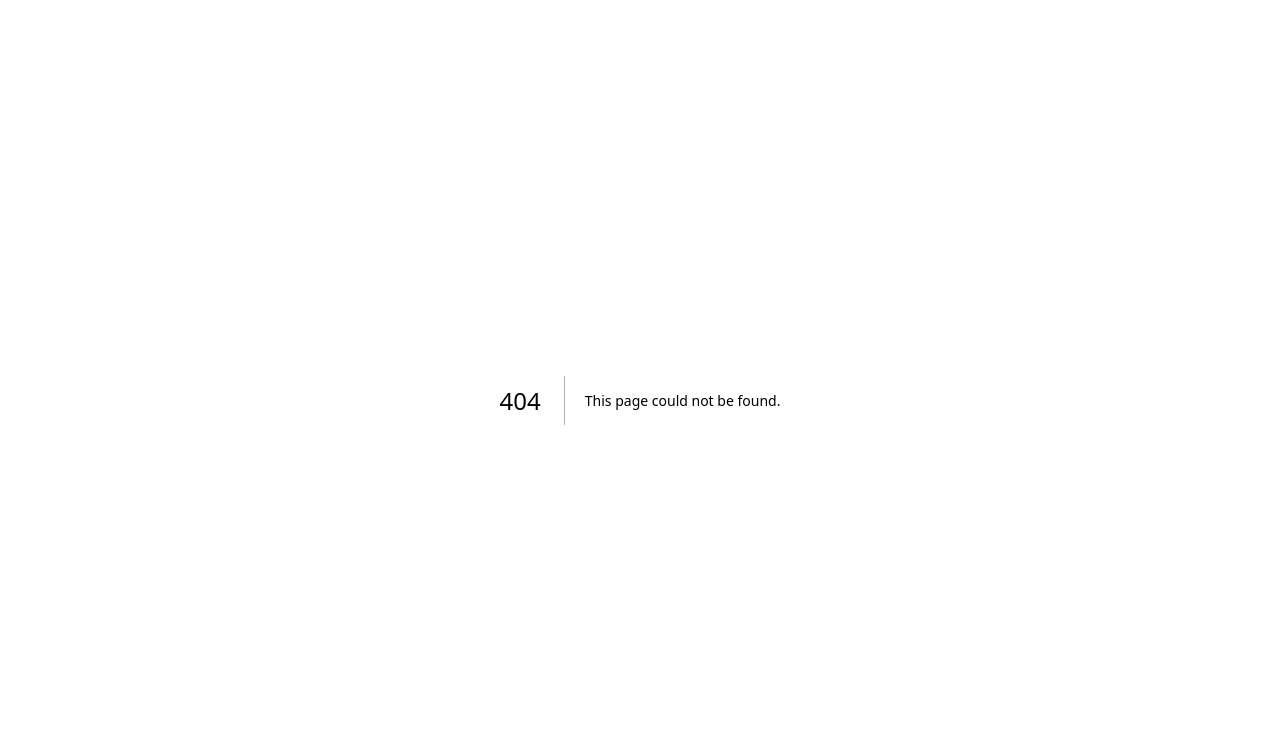
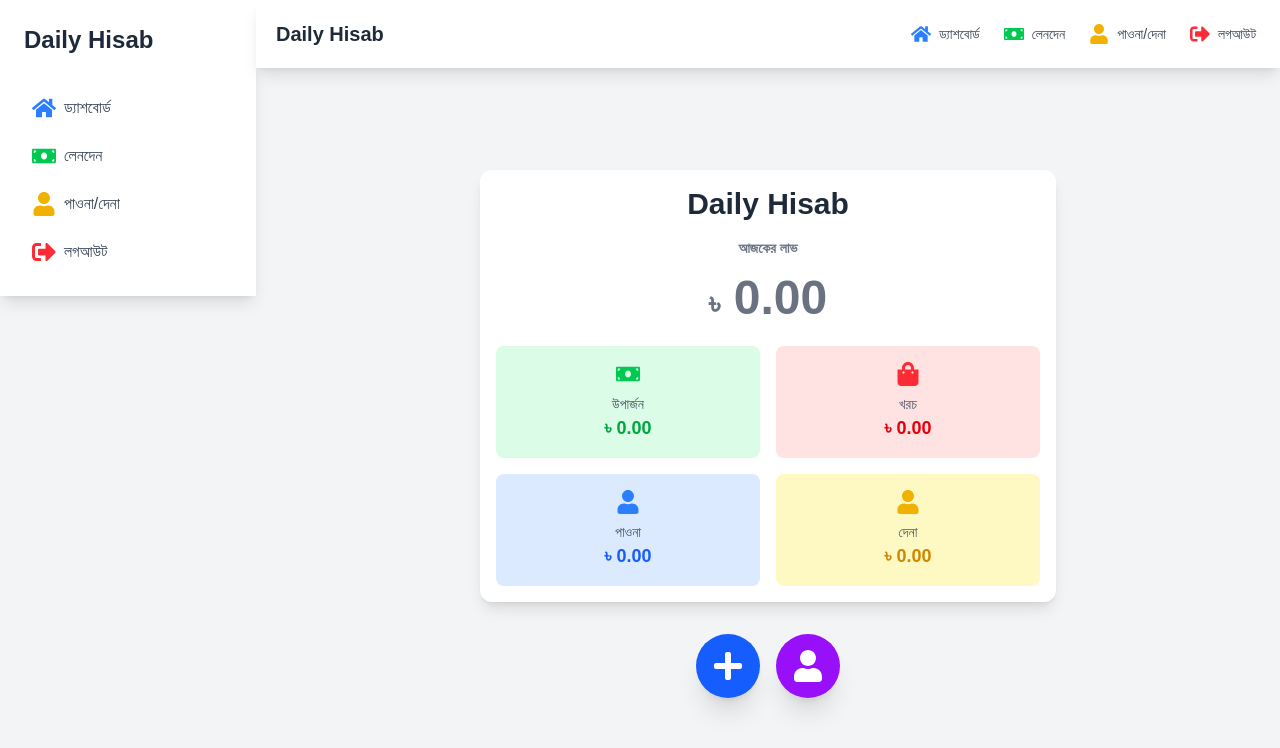
Before and after one commit to mb-shupto/my-daily-hisab, a Next.js app: page /dashboard in a window 1280 px wide. Before the commit this address had no page. Shown: the top 748 px of the page. Built offline with nearby package versions, Linux system fonts and the light colour scheme.

Commit message:
Separate dashboard page from landing page for better structure and clarity

```diff
--- /dev/null
+++ b/src/app/dashboard/page.tsx
@@ -0,0 +1,235 @@
+'use client';
+
+import React, { useState, useEffect } from 'react';
+import { FaPlus, FaMoneyBill, FaShoppingBag, FaUser } from 'react-icons/fa';
+import Menubar from '../components/Menubar';
+import Sidebar from '../components/Sidebar';
+import AddTransactionModal from '../components/AddTransactionModal';
+import AddDebtModal from '../components/AddDebtModal';
+import EditTransactionModal from '../components/EditTransactionModal';
+import EditDebtModal from '../components/EditDebtModal';
+
+interface Transaction {
+  id: string;
+  type: 'earning' | 'expense';
+  amount: number;
+  description: string;
+  date: string;
+}
+
+interface Debt {
+  id: string;
+  person: string;
+  amount: number;
+  isOwedToUser: boolean;
+  date: string;
+}
+
+export default function Dashboard() {
+  const [isTransactionModalOpen, setIsTransactionModalOpen] = useState(false);
+  const [isDebtModalOpen, setIsDebtModalOpen] = useState(false);
+  const [isEditTransactionModalOpen, setIsEditTransactionModalOpen] = useState(false);
+  const [isEditDebtModalOpen, setIsEditDebtModalOpen] = useState(false);
+  const [isMenuOpen, setIsMenuOpen] = useState(false);
+  const [isSidebarOpen, setIsSidebarOpen] = useState(false);
+  const [transactions, setTransactions] = useState<Transaction[]>([]);
+  const [debts, setDebts] = useState<Debt[]>([]);
+  const [editTransaction] = useState<Transaction | null>(null);
+  const [editDebt] = useState<Debt | null>(null);
+
+
+  useEffect(() => {
+    const storedTransactions = localStorage.getItem('transactions');
+    const storedDebts = localStorage.getItem('debts');
+    if (storedTransactions) setTransactions(JSON.parse(storedTransactions));
+    if (storedDebts) setDebts(JSON.parse(storedDebts));
+  }, []);
+
+  useEffect(() => {
+    localStorage.setItem('transactions', JSON.stringify(transactions));
+    localStorage.setItem('debts', JSON.stringify(debts));
+  }, [transactions, debts]);
+
+  const handleAddTransaction = (
+    type: 'earning' | 'expense',
+    amount: number,
+    description: string
+  ) => {
+    const transaction: Transaction = {
+      id: Math.random().toString(36).slice(2),
+      type,
+      amount,
+      description,
+      date: new Date().toISOString(),
+    };
+    setTransactions((prev) => [...prev, transaction]);
+  };
+
+  const handleAddDebt = (
+    person: string,
+    amount: number,
+    isOwedToUser: boolean
+  ) => {
+    const debt: Debt = {
+      id: Math.random().toString(36).slice(2),
+      person,
+      amount,
+      isOwedToUser,
+      date: new Date().toISOString(),
+    };
+    setDebts((prev) => [...prev, debt]);
+  };
+
+  const handleEditTransaction = (
+    id: string,
+    type: 'earning' | 'expense',
+    amount: number,
+    description: string
+  ) => {
+    setTransactions((prev) =>
+      prev.map((t) =>
+        t.id === id ? { ...t, type, amount, description, date: new Date().toISOString() } : t
+      )
+    );
+  };
+
+  const handleDeleteTransaction = (id: string) => {
+    setTransactions((prev) => prev.filter((t) => t.id !== id));
+  };
+
+  const handleEditDebt = (
+    id: string,
+    person: string,
+    amount: number,
+    isOwedToUser: boolean
+  ) => {
+    setDebts((prev) =>
+      prev.map((d) =>
+        d.id === id ? { ...d, person, amount, isOwedToUser, date: new Date().toISOString() } : d
+      )
+    );
+  };
+
+  const handleDeleteDebt = (id: string) => {
+    setDebts((prev) => prev.filter((d) => d.id !== id));
+  };
+
+  const todayEarnings = transactions
+    .filter((t) => t.type === 'earning')
+    .reduce((sum, t) => sum + t.amount, 0);
+  const todayExpenses = transactions
+    .filter((t) => t.type === 'expense')
+    .reduce((sum, t) => sum + t.amount, 0);
+  const todayProfit = todayEarnings - todayExpenses;
+
+  const totalOwedToUser = debts
+    .filter((d) => d.isOwedToUser)
+    .reduce((sum, d) => sum + d.amount, 0);
+  const totalOwedByUser = debts
+    .filter((d) => !d.isOwedToUser)
+    .reduce((sum, d) => sum + d.amount, 0);
+
+  const getProfitColor = (profit: number) => {
+    if (profit > 0) return 'text-green-500';
+    if (profit < 0) return 'text-red-500';
+    return 'text-gray-500';
+  };
+
+  return (
+    <div className="min-h-screen bg-gray-100 flex">
+      <Sidebar isOpen={isSidebarOpen} toggleSidebar={() => setIsSidebarOpen(!isSidebarOpen)} />
+      <div className="flex-1 flex flex-col">
+        <Menubar isOpen={isMenuOpen} toggleMenu={() => setIsMenuOpen(!isMenuOpen)} />
+        <div className="flex-1 flex flex-col items-center justify-center p-4">
+          <div className="w-full max-w-xl bg-white rounded-xl shadow-lg p-4 transform transition-all duration-300 hover:scale-105">
+            <h1 className="text-3xl font-bold text-gray-800 text-center mb-4">
+              Daily Hisab
+            </h1>
+            <div className="flex flex-col items-center justify-center space-y-4 mb-6">
+              <p className="text-sm font-semibold text-gray-500">আজকের লাভ</p>
+              <div
+                className={`text-5xl font-extrabold ${getProfitColor(todayProfit)} transition-colors duration-300`}
+              >
+                <span className="text-3xl">৳</span> {todayProfit.toFixed(2)}
+              </div>
+            </div>
+            <div className="grid grid-cols-2 gap-4 text-center">
+              <div className="bg-green-100 rounded-lg p-4 transform transition-transform duration-300 hover:scale-105">
+                <FaMoneyBill className="w-6 h-6 text-green-500 mx-auto mb-2" />
+                <p className="text-sm font-medium text-gray-600">উপার্জন</p>
+                <p className="text-lg font-bold text-green-600">
+                  ৳ {todayEarnings.toFixed(2)}
+                </p>
+              </div>
+              <div className="bg-red-100 rounded-lg p-4 transform transition-transform duration-300 hover:scale-105">
+                <FaShoppingBag className="w-6 h-6 text-red-500 mx-auto mb-2" />
+                <p className="text-sm font-medium text-gray-600">খরচ</p>
+                <p className="text-lg font-bold text-red-600">
+                  ৳ {todayExpenses.toFixed(2)}
+                </p>
+              </div>
+              <div className="bg-blue-100 rounded-lg p-4 transform transition-transform duration-300 hover:scale-105">
+                <FaUser className="w-6 h-6 text-blue-500 mx-auto mb-2" />
+                <p className="text-sm font-medium text-gray-600">পাওনা</p>
+                <p className="text-lg font-bold text-blue-600">
+                  ৳ {totalOwedToUser.toFixed(2)}
+                </p>
+              </div>
+              <div className="bg-yellow-100 rounded-lg p-4 transform transition-transform duration-300 hover:scale-105">
+                <FaUser className="w-6 h-6 text-yellow-500 mx-auto mb-2" />
+                <p className="text-sm font-medium text-gray-600">দেনা</p>
+                <p className="text-lg font-bold text-yellow-600">
+                  ৳ {totalOwedByUser.toFixed(2)}
+                </p>
+              </div>
+            </div>
+          </div>
+          <div className="flex space-x-4 mt-8">
+            <button
+              type="button"
+              title="Add Transaction"
+              onClick={() => setIsTransactionModalOpen(true)}
+              className="bg-blue-600 text-white rounded-full p-4 shadow-xl transform transition-transform duration-300 hover:scale-110 active:scale-95"
+            >
+              <FaPlus className="w-8 h-8" />
+            </button>
+            <button
+              type="button"
+              title="Add Debt"
+              onClick={() => setIsDebtModalOpen(true)}
+              className="bg-purple-600 text-white rounded-full p-4 shadow-xl transform transition-transform duration-300 hover:scale-110 active:scale-95"
+            >
+              <FaUser className="w-8 h-8" />
+            </button>
+          </div>
+          {isTransactionModalOpen && (
+            <AddTransactionModal
+              onClose={() => setIsTransactionModalOpen(false)}
+              onAdd={handleAddTransaction}
+            />
+          )}
+          {isDebtModalOpen && (
+            <AddDebtModal
+              onClose={() => setIsDebtModalOpen(false)}
+              onAdd={handleAddDebt}
+            />
+          )}
+          {isEditTransactionModalOpen && editTransaction && (
+            <EditTransactionModal
+              transaction={editTransaction}
+              onClose={() => setIsEditTransactionModalOpen(false)}
+              onEdit={handleEditTransaction}
+            />
+          )}
+          {isEditDebtModalOpen && editDebt && (
+            <EditDebtModal
+              debt={editDebt}
+              onClose={() => setIsEditDebtModalOpen(false)}
+              onEdit={handleEditDebt}
+            />
+          )}
+        </div>
+      </div>
+    </div>
+  );
+}
```
